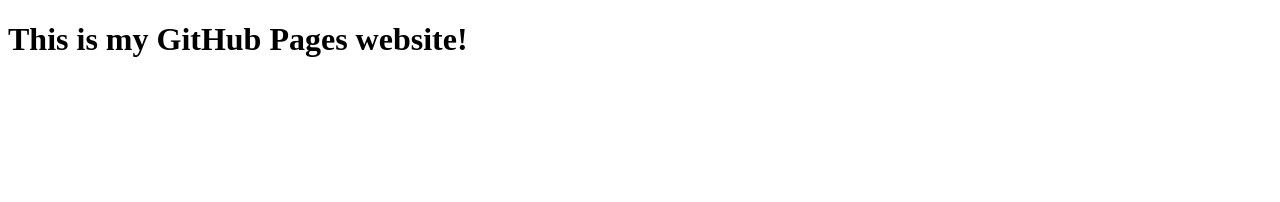
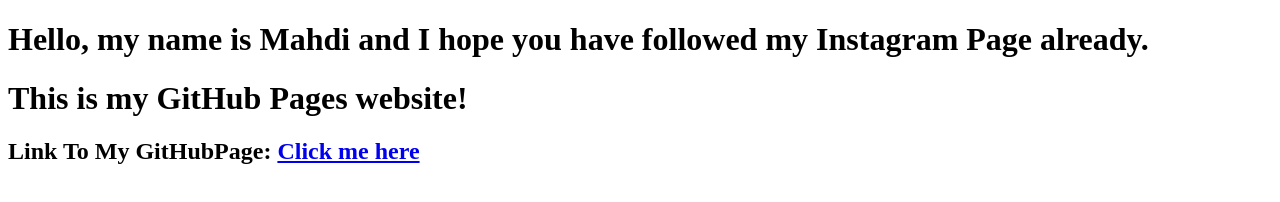
Before and after one commit to GD1374/GD1374.github.io, a plain HTML site: page index.html in a window 1280 px wide. Drawn offline with Linux system fonts and the light colour scheme.

Commit message:
Update index.html

```diff
--- a/index.html
+++ b/index.html
@@ -6,6 +6,10 @@
         </title>
     </head>
     <body>
+        <div>
+            <h1>Hello, my name is Mahdi and I hope you have followed my Instagram Page already.</h1>
+        </div>
         <h1>This is my GitHub Pages website!</h1>
+        <h2>Link To My GitHubPage: <a href="https://github.com/GD1374">Click me here</h2>
     </body>
 </html>
```
